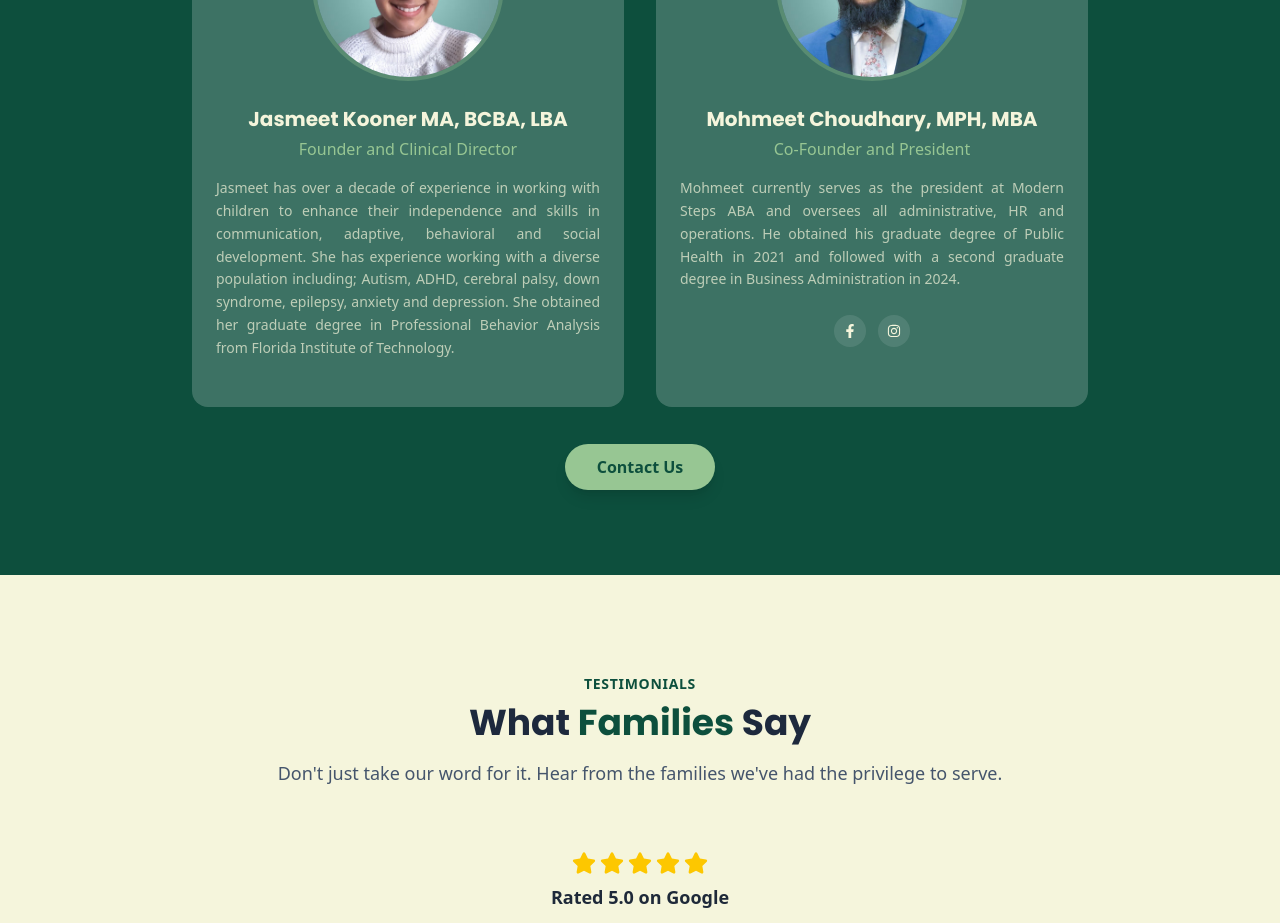
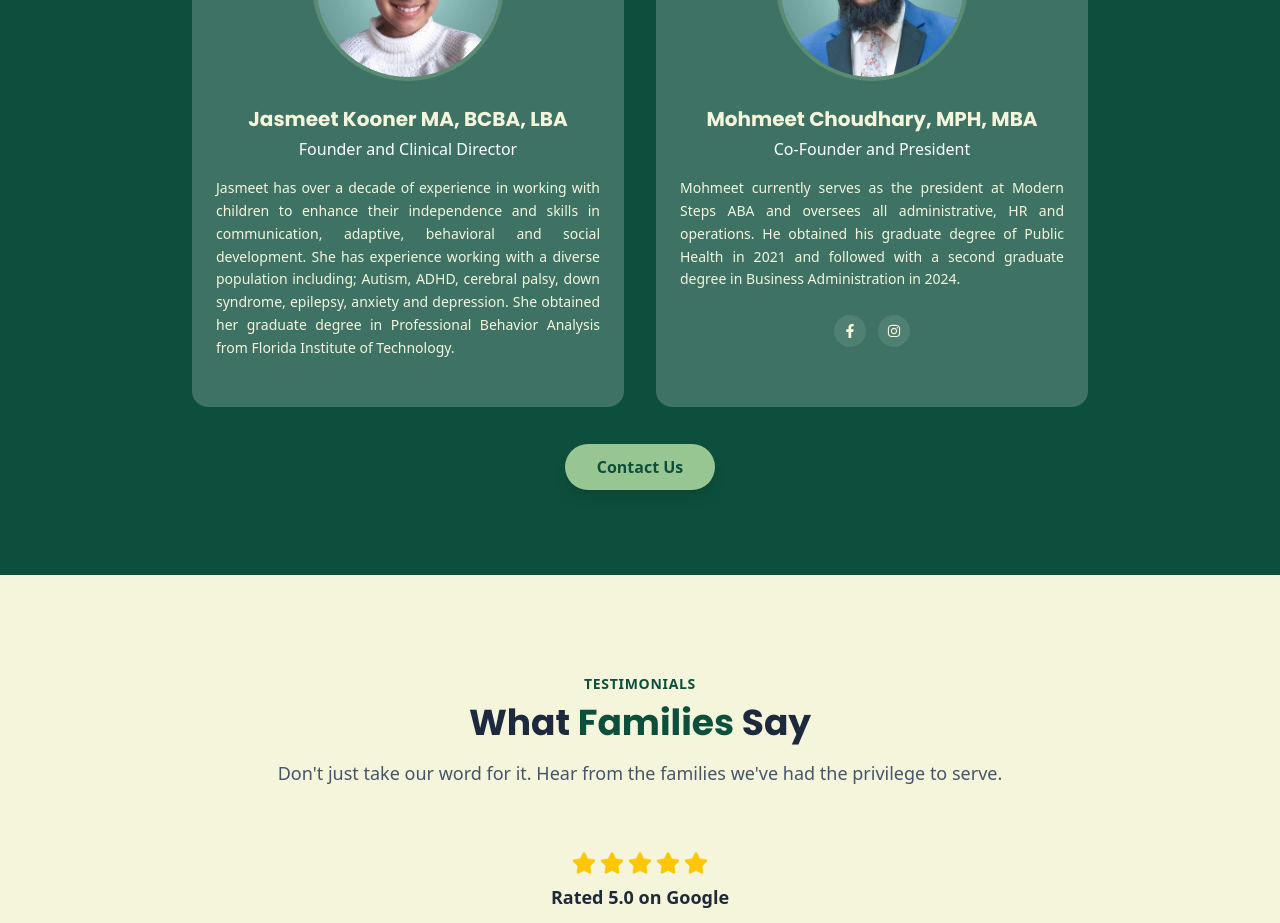
Before and after one commit to patron29/modern-steps-aba, a React (Vite) app: page / in a window 1280 px wide. Shown: the part 5640-6563 px from the top of the page. Built offline with nearby package versions, Linux system fonts and the light colour scheme.

Commit message:
Improve Team section text contrast

```diff
--- a/src/components/Team.jsx
+++ b/src/components/Team.jsx
@@ -72,10 +72,10 @@ export default function Team() {
 
               {/* Name & Title */}
               <h3 className="text-xl font-bold text-cream mb-1">{member.name}</h3>
-              <p className="text-secondary font-medium mb-4">{member.title}</p>
+              <p className="text-white font-medium mb-4">{member.title}</p>
 
               {/* Bio */}
-              <p className="text-cream/70 text-sm leading-relaxed mb-6 text-justify">
+              <p className="text-cream text-sm leading-relaxed mb-6 text-justify">
                 {member.bio}
               </p>
 
```
